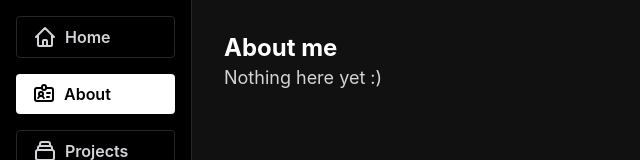
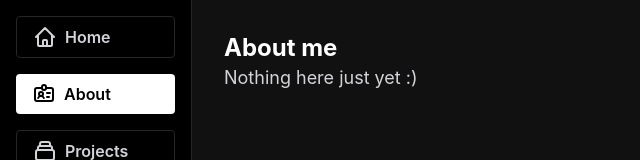
Before and after one commit to oonis/oonis.github.io, a Next.js app: page /about in a window 1280 px wide. Shown: the top 160 px of the page, without its empty margins (0-640 px from the left). Built offline with nearby package versions, Linux system fonts and the light colour scheme.

Commit message:
Update about.tsx
Testing caching

```diff
--- a/src/pages/about.tsx
+++ b/src/pages/about.tsx
@@ -16,7 +16,7 @@ export default function About() {
         className="md:pl-56 px-8 pt-8 pb-32 text-zinc-300 text-lg"
       >
         <h1 className="font-bold text-white text-2xl">About me</h1>
-        <p className="">Nothing here yet :)</p>
+        <p className="">Nothing here just yet :)</p>
       </motion.div>
       <Footer />
     </>
```
